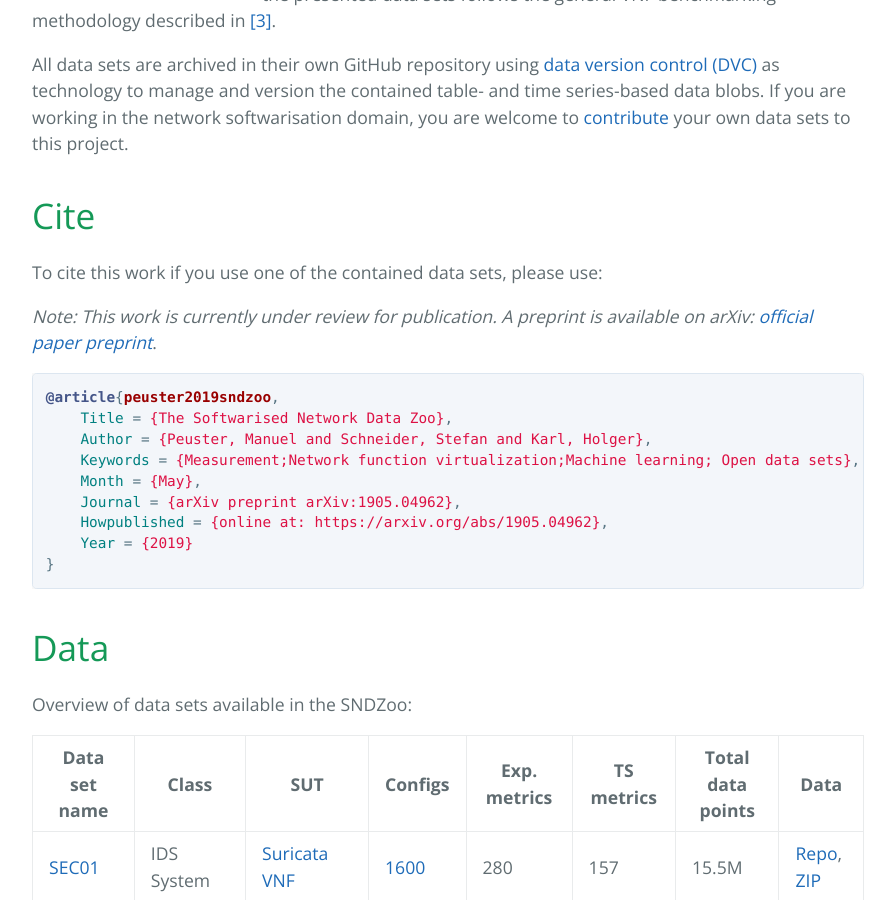
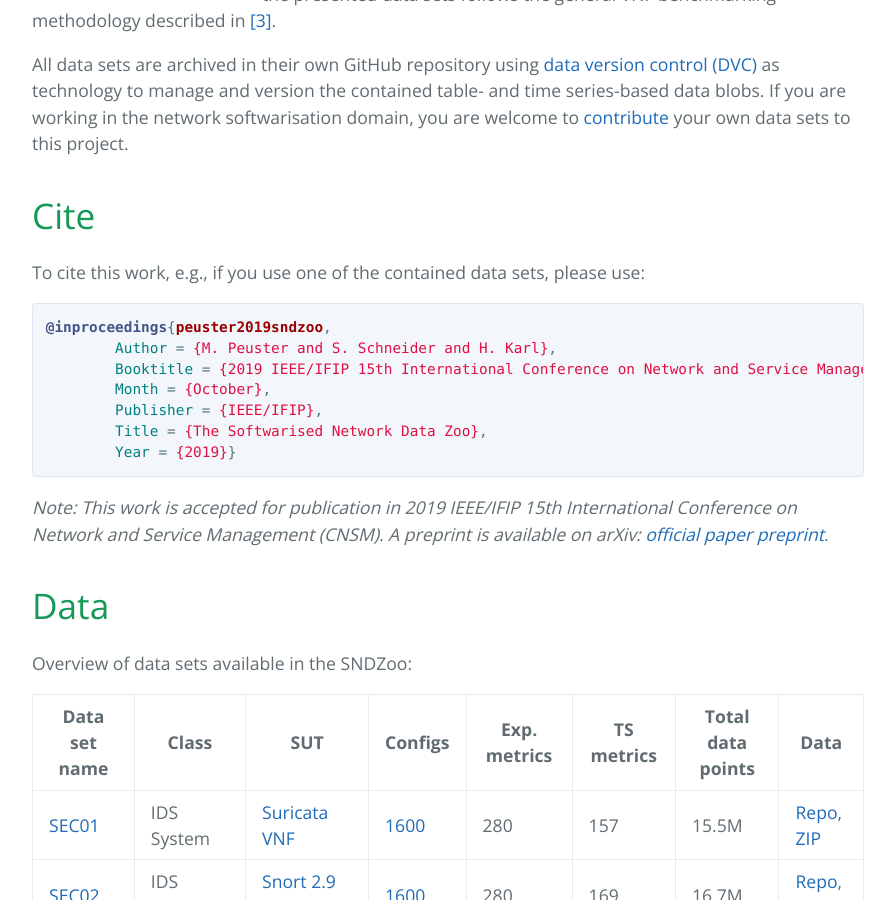
Before and after one commit to sndzoo/sndzoo.github.io, a Jekyll site: the page built from index.md, in a window 1280 px wide and 900 px high, scrolled down 689 px. Shown: the whole window, without its empty margins (192-1087 px from the left). Built offline with Jekyll 4.4.1, drawn with Linux system fonts in a browser that asks for light colours; our own code applies the rules of GitHub Pages for plain Markdown files; some of the changed text lies outside the part shown.

Commit message:
Fix website
Signed-off-by: peusterm <manuel.peuster@uni-paderborn.de>

````diff
--- a/index.md
+++ b/index.md
@@ -13,21 +13,20 @@ All data sets are archived in their own GitHub repository using [data version co
 
 # [](#cite)Cite
 
-To cite this work if you use one of the contained data sets, please use:
-
-*Note: This work is currently under review for publication. A preprint is available on arXiv: [official paper preprint](https://arxiv.org/abs/1905.04962)*.
+To cite this work, e.g., if you use one of the contained data sets, please use:
 
 ```bibtex
-@article{peuster2019sndzoo,
-    Title = {The Softwarised Network Data Zoo},
-    Author = {Peuster, Manuel and Schneider, Stefan and Karl, Holger},
-    Keywords = {Measurement;Network function virtualization;Machine learning; Open data sets},
-    Month = {May},
-    Journal = {arXiv preprint arXiv:1905.04962},
-    Howpublished = {online at: https://arxiv.org/abs/1905.04962},
-    Year = {2019}
-}
+@inproceedings{peuster2019sndzoo,
+	Author = {M. Peuster and S. Schneider and H. Karl},
+	Booktitle = {2019 IEEE/IFIP 15th International Conference on Network and Service Management (CNSM)},
+	Month = {October},
+	Publisher = {IEEE/IFIP},
+	Title = {The Softwarised Network Data Zoo},
+	Year = {2019}}
 ```
+
+*Note: This work is accepted for publication in 2019 IEEE/IFIP 15th International Conference on Network and Service Management (CNSM). A preprint is available on arXiv: [official paper preprint](https://arxiv.org/abs/1905.04962)*.
+
 
 # [](#data)Data
 
@@ -174,7 +173,7 @@ After the experiment was executed, the results are available in `results/`. If y
 
 # [](#contribute)Contribute
 
-If you work to experimental evaluations if NFV, SDN or other softwarised network scenarios and want to share your data set, please [contact us](mailto:manuel@peuster.de). We do not require the use of  [tng-bench](https://github.com/sonata-nfv/tng-sdk-benchmark) to collect the data sets. Contributors are free to choose how they collect their data sets as long as they ensure that the data sets come with enough information such that the measurements can be reproduced in a fully automated fashion.
+If you work on experimental evaluations of NFV, SDN or other softwarised network scenarios and want to share your data set, please [contact us](mailto:manuel@peuster.de). We do not require the use of  [tng-bench](https://github.com/sonata-nfv/tng-sdk-benchmark) to collect the data sets. Contributors are free to choose how they collect their data sets as long as they ensure that the data sets come with enough information such that the measurements can be reproduced in a fully automated fashion.
 
 # [](#references)References
 
````
